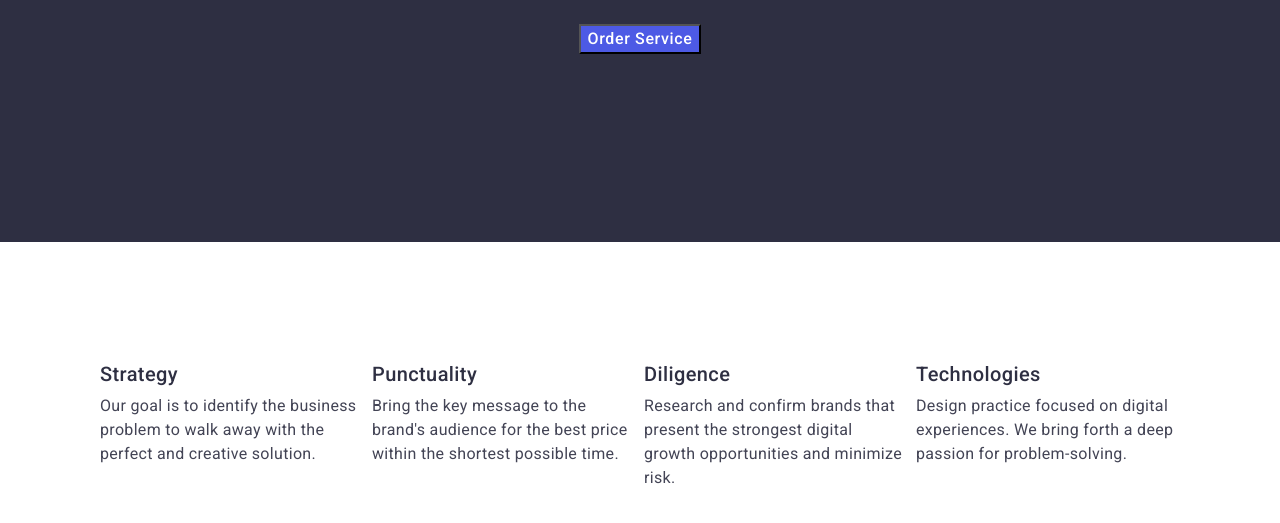
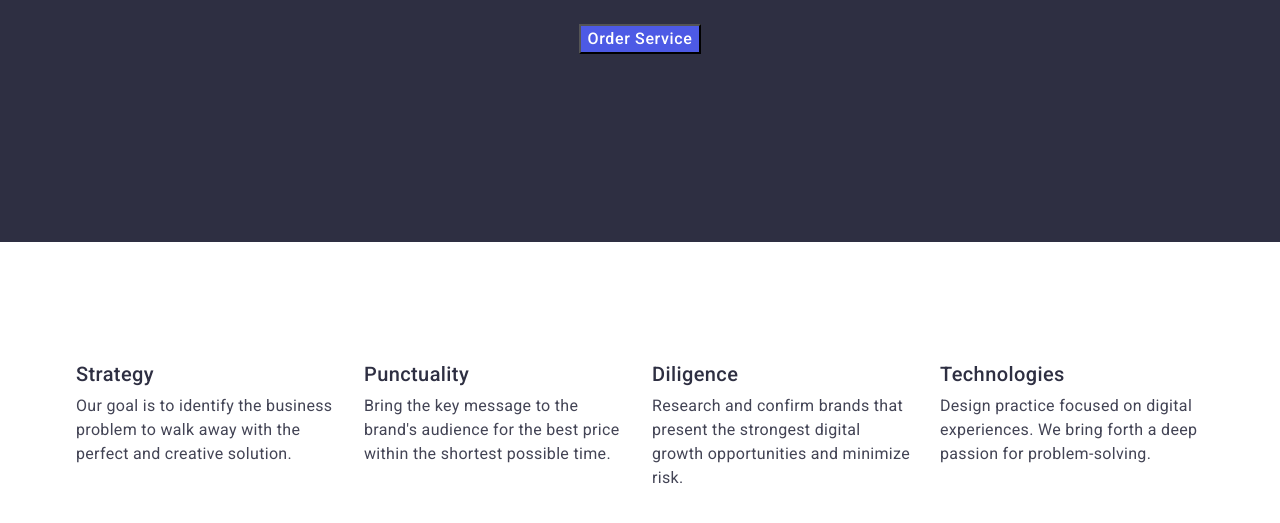
Before and after one commit to VitaPad/goit-markup-hw-03, a plain HTML site: page index.html in a window 1280 px wide. Shown: the part 465-988 px from the top of the page. Drawn offline with nearby package versions, Linux system fonts and the light colour scheme.

Commit message:
add index.html

```diff
--- a/css/styles.css
+++ b/css/styles.css
@@ -180,7 +180,7 @@ color:#434455 ;
 
 .advantages-section-menu {
     display: flex;
-    gap: 8px;
+    gap: 24px;
     justify-content: center;
 }
 
```
